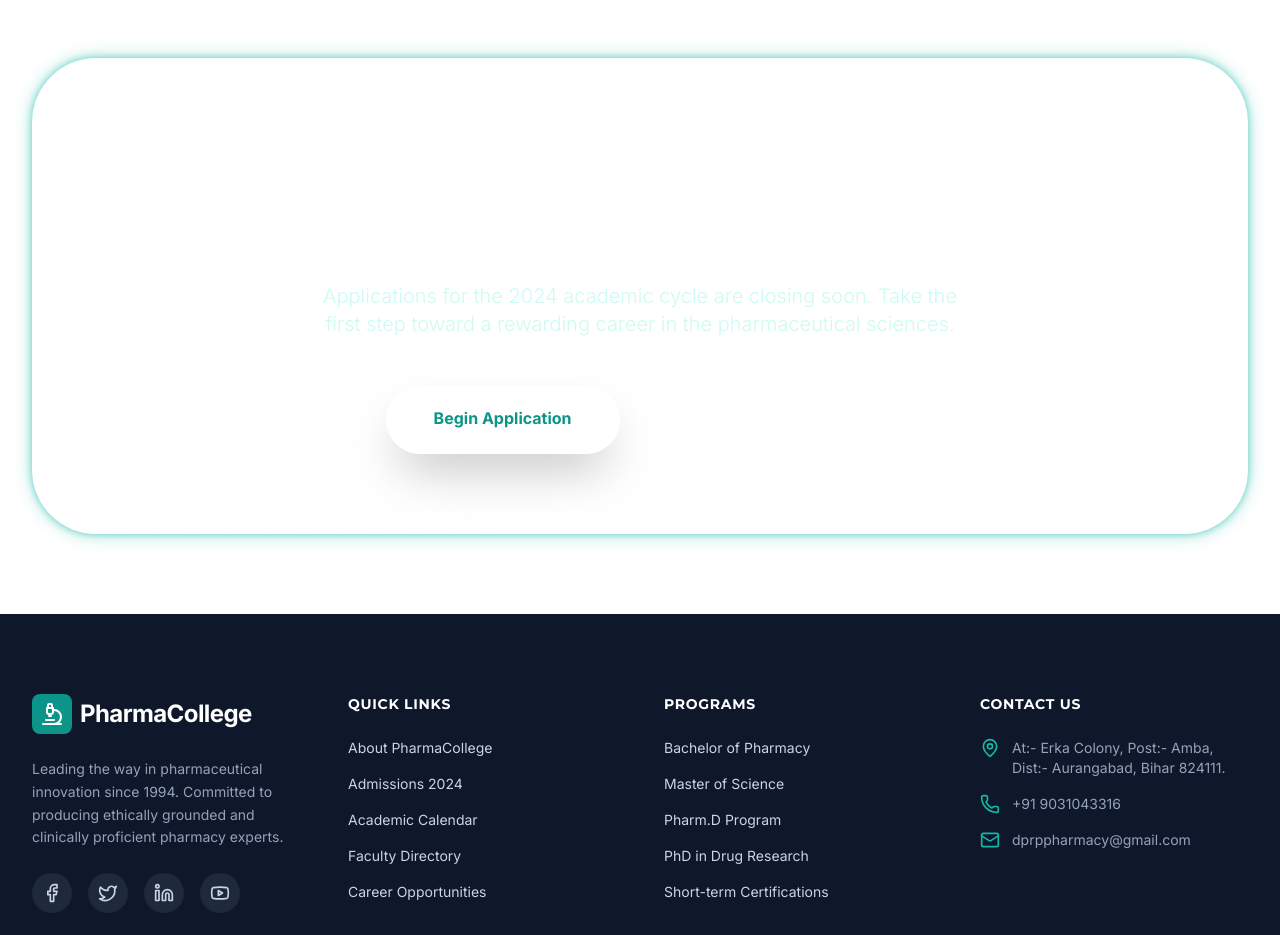
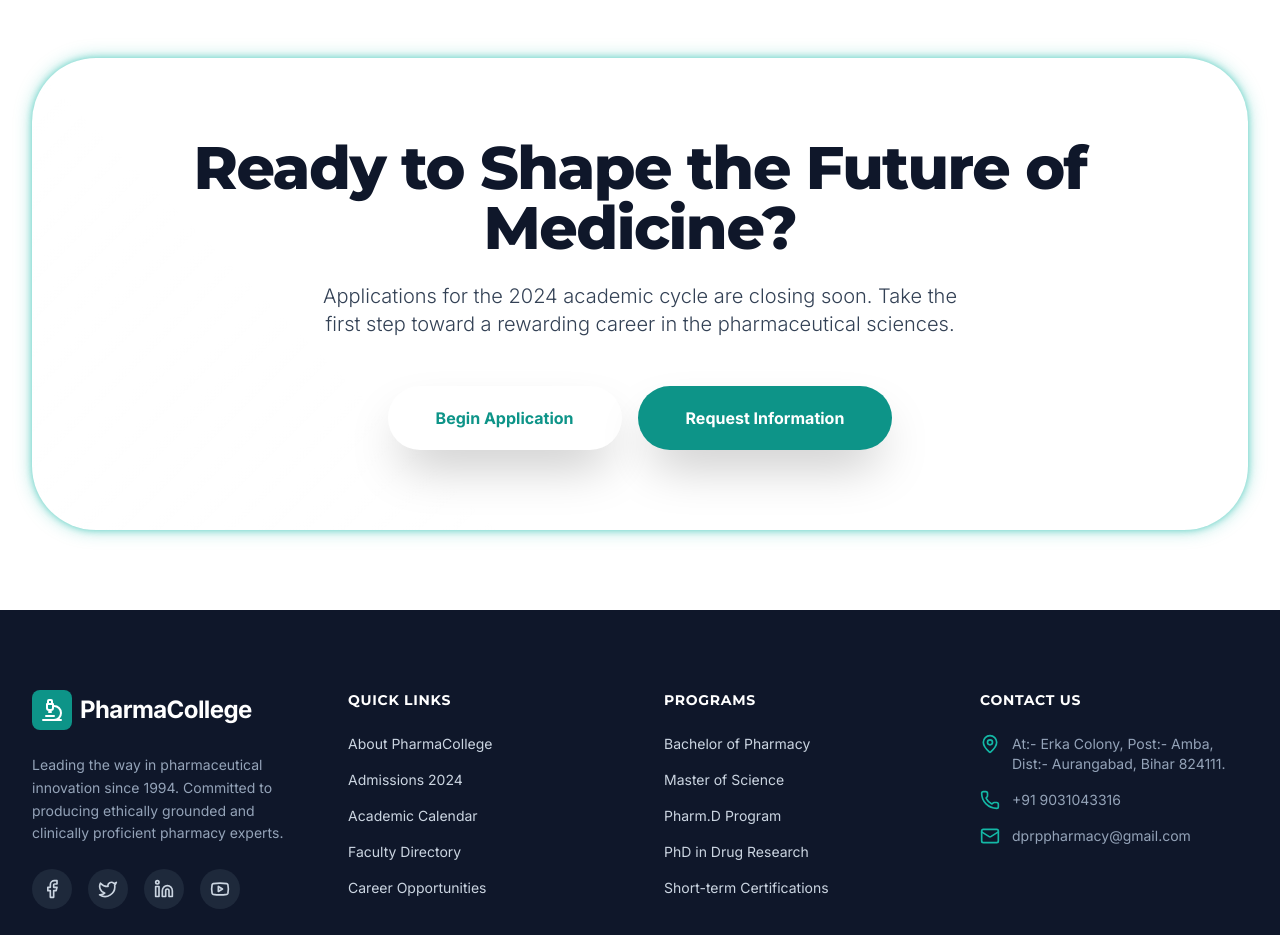
Before and after one commit to sahilaslam-art/college-ui, a React (Vite) app: page /#/ in a window 1280 px wide. Shown: the part 3200-4135 px from the top of the page. Built offline with nearby package versions, Linux system fonts and the light colour scheme.

Commit message:
Fix CTA section contrast - dark heading, dark paragraph, solid button

```diff
--- a/pages/Home.tsx
+++ b/pages/Home.tsx
@@ -220,13 +220,13 @@ const Home: React.FC = () => {
             <div className="absolute inset-0 opacity-10 pointer-events-none">
               <div className="w-full h-full" style={{ backgroundImage: 'radial-gradient(circle at 2px 2px, white 1px, transparent 0)', backgroundSize: '32px 32px' }}></div>
             </div>
-            <h2 className="text-4xl md:text-6xl font-black mb-6 tracking-tight relative z-10">Ready to Shape the Future of Medicine?</h2>
-            <p className="text-teal-100 text-xl mb-12 max-w-2xl mx-auto font-light relative z-10">
+            <h2 className="text-4xl md:text-6xl font-black mb-6 tracking-tight relative z-10 text-slate-900">Ready to Shape the Future of Medicine?</h2>
+            <p className="text-slate-700 text-xl mb-12 max-w-2xl mx-auto font-light relative z-10">
               Applications for the 2024 academic cycle are closing soon. Take the first step toward a rewarding career in the pharmaceutical sciences.
             </p>
             <div className="flex flex-col sm:flex-row justify-center gap-4 relative z-10">
               <Link to="/academics/admission" className="px-12 py-5 bg-white text-teal-600 font-bold rounded-full hover:bg-teal-50 transition-all shadow-2xl magnetic-btn hover-lift button-pulse">Begin Application</Link>
-              <Link to="/contact" className="px-12 py-5 border-2 border-white/50 text-white font-bold rounded-full hover:bg-white/10 transition-all magnetic-btn hover-lift button-pulse">Request Information</Link>
+              <Link to="/contact" className="px-12 py-5 bg-teal-600 text-white font-bold rounded-full hover:bg-teal-500 transition-all shadow-2xl magnetic-btn hover-lift button-pulse">Request Information</Link>
             </div>
           </div>
         </div>
```
